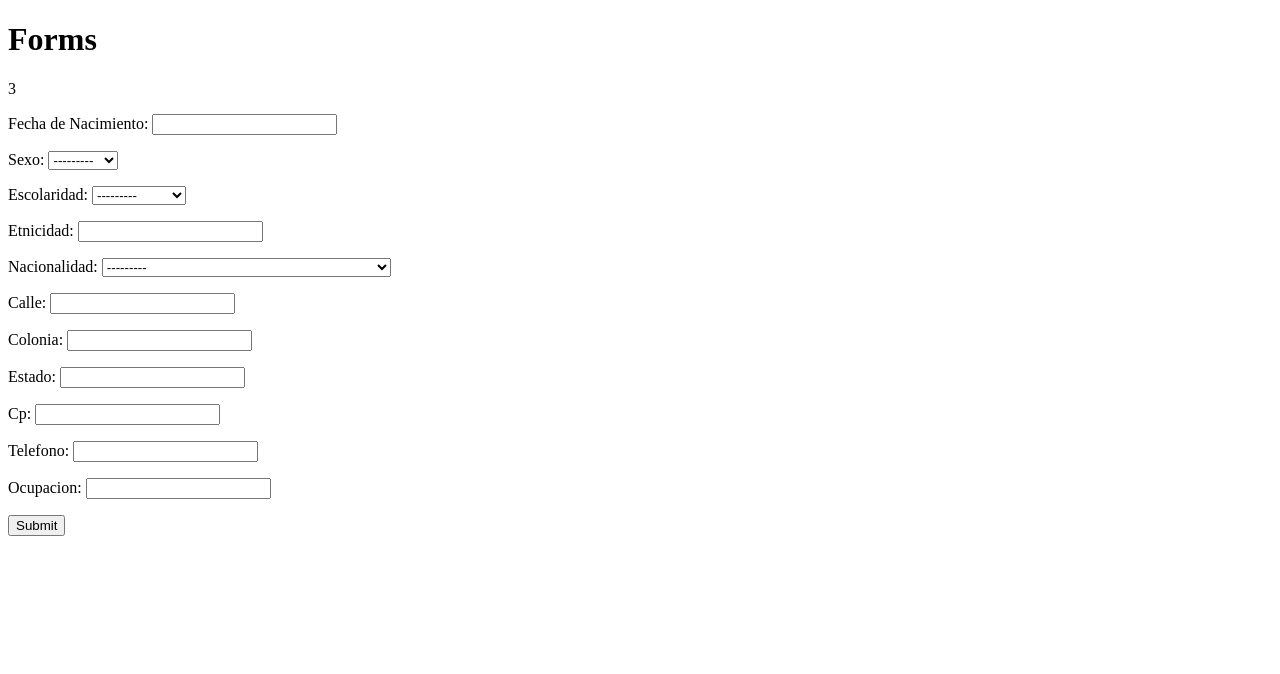
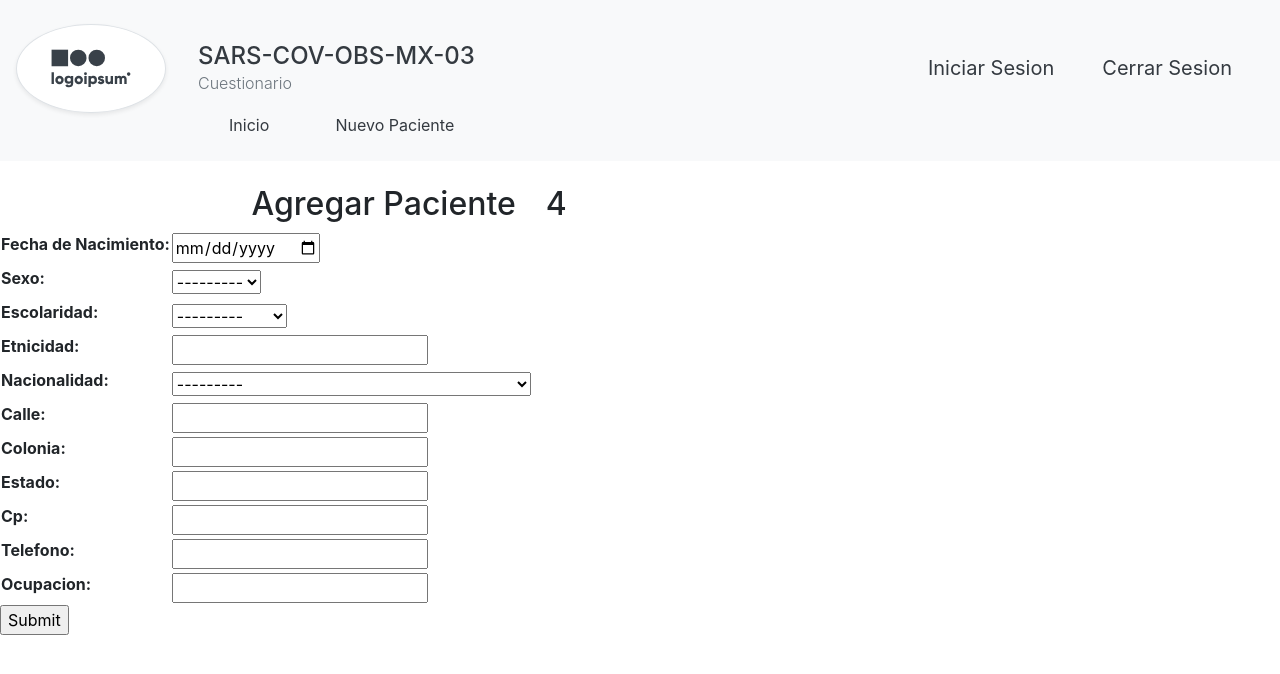
Before and after one commit to ggutierrezdieck/SARS-COV-OBS-MX-03, a Django app: page /n in a window 1280 px wide. Shown: the top 674 px of the page. Run offline with Django 3.2, Linux system fonts and the light colour scheme; data comes from the database, SQL or seed files in the repository; both versions use the stored data as it was after the commit; some libraries are stand-ins or nearby versions.

Commit message:
Added some visual formatting to templates using bootstrap Created js ajax call for pacientes  and nuevo paciente

```diff
--- a/src/pacientes/forms.py
+++ b/src/pacientes/forms.py
@@ -7,60 +7,77 @@ from .models import (paciente, cuestionario, embarazo, viajes, morbilidad,
 class pacienteForm(forms.ModelForm):
     class Meta:
         model = paciente
-        fields = ['id', 'fechaNacimiento', 'fechaNacimiento', 'sexo',
+        fields = ['id', 'fechaNacimiento', 'sexo',
                   'escolaridad', 'etnicidad', 'nacionalidad', 'calle',
                   'colonia', 'estado', 'cp', 'telefono', 'ocupacion']
+        widgets = {
+                    'fechaNacimiento': forms.DateInput(
+                                                        format=('%d-%m-%Y'),
+                                                        attrs={
+                                                                'type': 'date',
+                                                                'class': 'date_picker',
+                                                                }),
+                  }
 
 
 class cuestionarioForm(forms.ModelForm):
     class Meta:
         model = cuestionario
         fields = '__all__'
+        exclude = ['paciente']
 
 
 class embarazoForm(forms.ModelForm):
     class Meta:
         model = embarazo
         fields = '__all__'
+        exclude = ['paciente']
 
 
 class viajesForm(forms.ModelForm):
     class Meta:
         model = viajes
         fields = '__all__'
+        exclude = ['paciente']
 
 
 class morbilidadForm(forms.ModelForm):
     class Meta:
         model = morbilidad
         fields = '__all__'
+        exclude = ['paciente']
 
 
 class habitosSaludablesForm(forms.ModelForm):
     class Meta:
         model = habitosSaludables
         fields = '__all__'
+        exclude = ['paciente']
 
 
 class sintomasCovidForm(forms.ModelForm):
     class Meta:
         model = sintomasCovid
         fields = '__all__'
+        exclude = ['paciente']
 
 
 class tratamientoCovidForm(forms.ModelForm):
     class Meta:
         model = tratamientoCovid
         fields = '__all__'
+        exclude = ['paciente']
 
 
 class antecedentesEpidimiologicosForm(forms.ModelForm):
     class Meta:
         model = antecedentesEpidimiologicos
         fields = '__all__'
+        exclude = ['paciente']
 
 
 class pruebasForm(forms.ModelForm):
     class Meta:
         model = pruebas
         fields = '__all__'
+        exclude = ['paciente']
--- /dev/null
+++ b/src/pacientes/static/main.js
@@ -0,0 +1,34 @@
+
+$(".paciente").click( function(){
+    id = $(this).attr('id');
+    const request = new XMLHttpRequest();
+
+    request.onreadystatechange = function() {
+
+        if (this.readyState == 4 && this.status == 200) {
+          document.getElementById("content").innerHTML =
+          this.responseText;
+      }
+  };
+  request.open('GET', 'q/' + id , false);
+  request.send();
+  return false
+});
+
+
+
+$("#nuevo").click( function(){
+    const request = new XMLHttpRequest();
+
+    request.onreadystatechange = function() {
+
+        if (this.readyState == 4 && this.status == 200) {
+          document.getElementById("content").innerHTML =
+          this.responseText;
+      }
+  };
+  request.open('GET', 'n', false);
+  request.send();
+  $('#content > #sidebar').hide();
+  return false
+});
--- /dev/null
+++ b/src/pacientes/static/styles.css
@@ -0,0 +1,7 @@
+.date_picker{
+
+}
+
+.cerrar-session{
+    display: hidden;
+}
--- a/src/pacientes/templates/base.html
+++ b/src/pacientes/templates/base.html
@@ -2,10 +2,25 @@
 <html>
 <head>
     <title>Questionario SARS-COV-OBS-MX-03</title>
+    {% load static %}
+    <link rel="stylesheet" href="{% static 'styles.css'%}">
+    {# Adding browsers tab icon favicon #}
+    <link rel="shortcut icon" href="{% static 'imgs/favicon.ico' type='image/x-icon' %}">
+    {# Bootstrap #}
+    <link rel="stylesheet" href="https://stackpath.bootstrapcdn.com/bootstrap/4.5.2/css/bootstrap.min.css" integrity="sha384-JcKb8q3iqJ61gNV9KGb8thSsNjpSL0n8PARn9HuZOnIxN0hoP+VmmDGMN5t9UJ0Z" crossorigin="anonymous">
 </head>
 <body>
     {% block content %}
     {% endblock %}
 
 </body>
+{# JQuery #}
+<script src="https://ajax.googleapis.com/ajax/libs/jquery/3.5.1/jquery.min.js"></script>
+{# Bootstrap #}
+<script src="https://code.jquery.com/jquery-3.5.1.slim.min.js" integrity="sha384-DfXdz2htPH0lsSSs5nCTpuj/zy4C+OGpamoFVy38MVBnE+IbbVYUew+OrCXaRkfj" crossorigin="anonymous"></script>
+<script src="https://cdn.jsdelivr.net/npm/popper.js@1.16.1/dist/umd/popper.min.js" integrity="sha384-9/reFTGAW83EW2RDu2S0VKaIzap3H66lZH81PoYlFhbGU+6BZp6G7niu735Sk7lN" crossorigin="anonymous"></script>
+<script src="https://stackpath.bootstrapcdn.com/bootstrap/4.5.2/js/bootstrap.min.js" integrity="sha384-B4gt1jrGC7Jh4AgTPSdUtOBvfO8shuf57BaghqFfPlYxofvL8/KUEfYiJOMMV+rV" crossorigin="anonymous"></script>
+{# Scripts #}
+<script src="{% static 'main.js'%}"></script>
+
 </html>
--- /dev/null
+++ b/src/pacientes/templates/navBar.html
@@ -0,0 +1,25 @@
+<div class="vertical-nav bg-white" id="sidebar">
+    <div class="py-4 px-3 mb-4 bg-light">
+        {% load static %}
+        <link rel="stylesheet" href="{% static 'styles.css'%}">
+        <div class="media d-flex align-items-center"><img src="{% static 'imgs/logo-4.svg'%}" alt="..." width="150em" class="mr-3 rounded-circle img-thumbnail shadow-sm">
+            <div class="media-body">
+                <a class="nav-link text-dark" href="#">
+                    <h4 class="m-0"> SARS-COV-OBS-MX-03</h4>
+                    <p class="font-weight-light text-muted mb-0">Cuestionario</p>
+                </a>
+            </div>
+              <a class="navbar-brand nav-link text-dark bg-light" href="#">Iniciar Sesion</a>
+              <a class="navbar-brand nav-link text-dark bg-light cerrar-session" href="#">Cerrar Sesion</a>
+        </div>
+            <div class="row">
+                <div class="col-sm-2"></div>
+                <div class="col-sm-1">
+                    <a class="nav-item text-dark bg-light" href="{% url 'home'%}">Inicio</a>
+                </div>
+                 <div class="col-sm-2">
+                    <a id='nuevo' class="nav-item text-dark bg-light" href="{% url 'nuevo'%}">Nuevo Paciente</a>
+                </div>
+            </div>
+    </div>
+</div>
--- a/src/pacientes/templates/newPatient.html
+++ b/src/pacientes/templates/newPatient.html
@@ -1,13 +1,19 @@
-{% extends 'base.html' %}
+{% include 'base.html'%}
+{%include 'navBar.html' %}
+<div class="row">
+    <div class="col-sm-5">
+        <h2 class='text-right'>Agregar Paciente</h2>
+    </div>
+    <div class="col-sm-1">
+        <h2> {{last_id}} </h2>
+    </div>
+    </div>
 
-   {% block content %}
-
-        <h1> Forms</h1>
-          {{paciente.id}}
-        <form action="" method="post">
+<form action="{% url 'home' %}" method="post">
     {% csrf_token %}
-            <p>{{last_id}}</p>
-            {{form.as_p}}
+    <table>
+        {{form.as_table}}
+    </table>
     {% if messages %}
     {% for message in messages %}
     <p> message </p>
@@ -15,5 +21,3 @@
     {% endif %}
     <input type="submit" value="Submit">
 </form>
-
-   {% endblock %}
--- a/src/pacientes/views.py
+++ b/src/pacientes/views.py
@@ -50,7 +50,6 @@ def questionnaire_view(request, id):
     #         # message.success(request, ('textmessate'))
     #         return render(request, 'index.html', context)
     # else:
-
     context['fcuestionario'] = cuestionarioForm(cue)
     context['fembarazo'] = embarazoForm(emb)
     context['fviajes'] = viajesForm(via)
@@ -65,7 +64,7 @@ def questionnaire_view(request, id):
 
 
 def nuevo_view(request):
-    queryset = len(paciente.objects.all())
+    queryset = len(paciente.objects.all()) + 1
     context = {
         'last_id': queryset
     }
--- a/src/survey/settings.py
+++ b/src/survey/settings.py
@@ -121,3 +121,4 @@ USE_TZ = True
 # https://docs.djangoproject.com/en/3.1/howto/static-files/
 
 STATIC_URL = '/static/'
+STATICFILES_DIRS = (os.path.join('pacientes/static'),)
```
Also changed, not shown: src/pacientes/templates/index.html (+5 -5 lines), src/pacientes/templates/pacienteList.html (added, +27 -0 lines), src/db.sqlite3, src/pacientes/static/imgs/favicon.ico (added), src/pacientes/static/imgs/logo-4.svg (added). Lines whose indentation alone changed are shown as unchanged.
